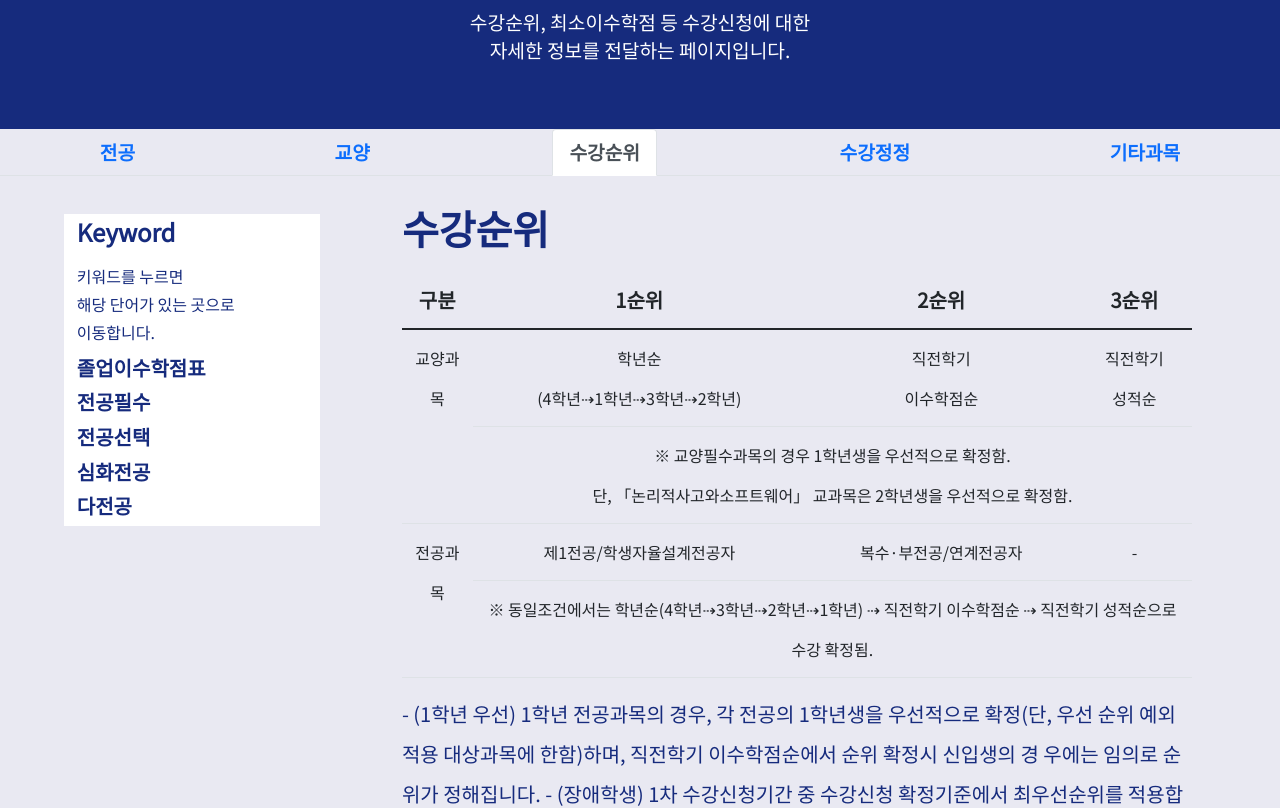
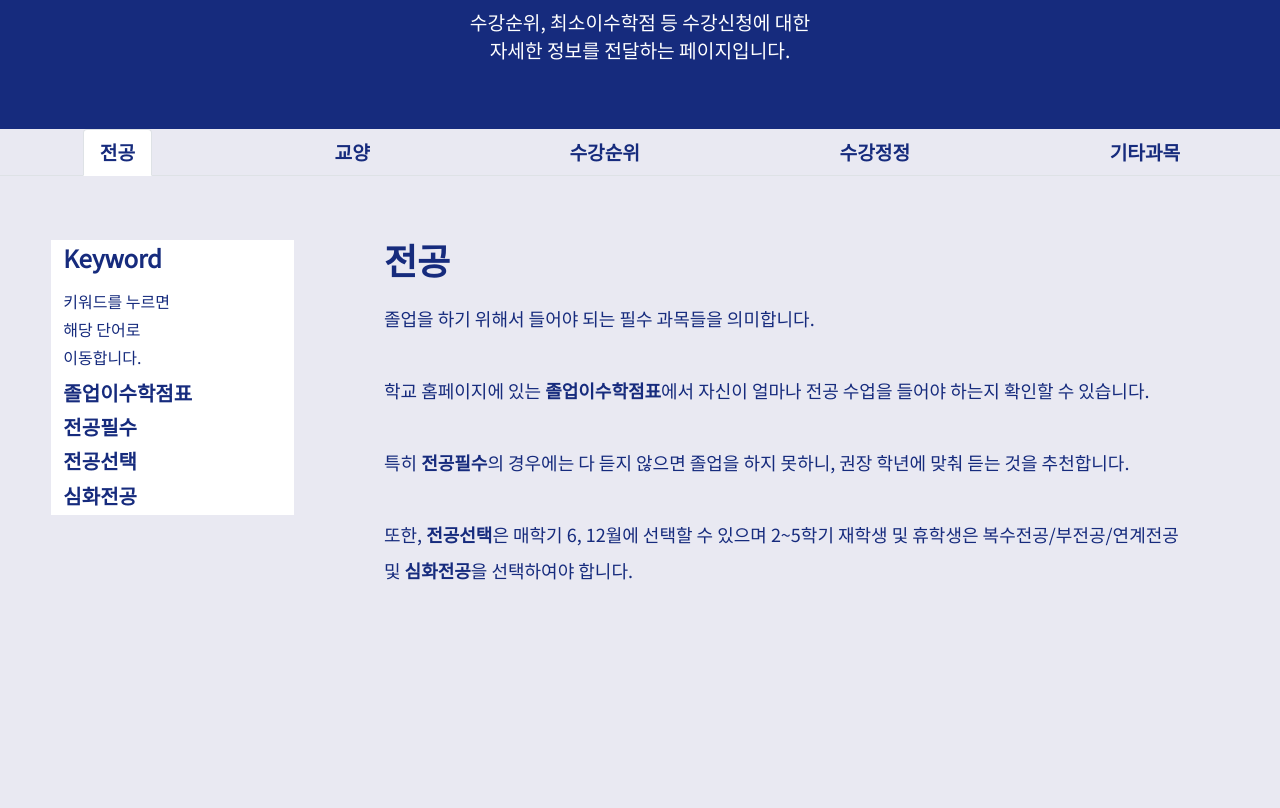
Before and after one commit to ssook1222/side-project, a React (Create React App) app: page /infoKey in a window 1280 px wide. Shown: the part 480-1288 px from the top of the page. Built offline with nearby package versions, Linux system fonts and the light colour scheme.

Commit message:
[Feature/info] UPDATE : 수강신청 설명 페이지 수정 & react-scroll install (#39)
co-authored-by: ssook <60427387+ssook1222@users.noreply.github.com>

```diff
--- a/package.json
+++ b/package.json
@@ -19,6 +19,7 @@
     "react-bootstrap": "^2.1.1",
     "react-dom": "^17.0.2",
     "react-scripts": "^5.0.0",
+    "react-scroll": "^1.8.4",
     "redux": "^4.1.2",
     "redux-persist": "^6.0.0",
     "typescript": "^4.5.5",
--- a/src/pages/infoKey/InfoKey.css
+++ b/src/pages/infoKey/InfoKey.css
@@ -1,6 +1,6 @@
 .background3 {
     background-color: #E9E9F2;
-    height:150vmin;
+    width: 100%;
 }
 
 .mb-3 {
@@ -8,26 +8,31 @@
 }
 
 #controlled-tab-tab-major {
+    color: #162B7D;
     font-weight: bold;
     font-size: 1.5vmax;
 }
 
 #controlled-tab-tab-general {
+    color: #162B7D;
     font-weight: bold;
     font-size: 1.5vmax;
 }
 
 #controlled-tab-tab-level {
+    color: #162B7D;
     font-weight: bold;
     font-size: 1.5vmax;
 }
 
 #controlled-tab-tab-change {
+    color: #162B7D;
     font-weight: bold;
     font-size: 1.5vmax;
 }
 
 #controlled-tab-tab-etc {
+    color: #162B7D;
     font-weight: bold;
     font-size: 1.5vmax;
 }
@@ -38,19 +43,19 @@
 }
 
 .tab-content {
-    width:70%;
-    float: right;
+    margin-top: -4%;
     padding-bottom: 20%;
     background-color: #E9E9F2;
 }
 
 .textIn {
-    margin-left: 2%;
+    margin-left: 30%;
+    margin-top: 8%;
 }
 
 #textTitle {
     /*font-size: 2.5vmax;*/
-    font-size: 5vmin;
+    font-size: 4.5vmin;
     font-weight: bolder;
     line-height: 1.8em;
     color: #162B7D;
@@ -59,17 +64,18 @@
 #textMain {
     margin-right: 10%;
     /*font-size: 1.25vmax;*/
-    font-size: 2.5vmin;
+    font-size: 2.25vmin;
     color: #162B7D;
     line-height: 2em;
 }
 
 .panel {
-    margin-top: 3%;
-    width: 20%;
-    margin-left: 5%;
+    margin-top: 1%;
+    margin-left: 4%;
+    width: 19%;
     background-color: white;
     color: #162B7D;
+    float: left;
 }
 
 #panel_ {
@@ -99,12 +105,6 @@
     font-size: 2.5vmin;
 }
 
-.highlighter .highlighted {
-    background-color: #ffeaa7;
-    color: #e17055;
-    font-weight: bold;
-}
-
 .KeyTable {
     text-align: center;
     font-size: 2vmin;
--- a/src/pages/infoKey/InfoKey.js
+++ b/src/pages/infoKey/InfoKey.js
@@ -1,57 +1,113 @@
 import React, {useState} from 'react';
 import {Button, Image, Tab, Table, Tabs} from 'react-bootstrap';
+import { Link } from "react-scroll";
 import Navbars from '../../navbar/Navbar';
 import Footers from '../../footer/FooterMain'
 import './InfoKey.css'
 
 function ControlledTabs(props) {
     const [key, setKey] = useState('');
-    var str = '졸업을 하기 위해서 들어야 되는 필수 과목들,\n' +
-        '학교 홈페이지에 있는 졸업이수학점표에서 자신이 얼마나 전공 수업을 들어야 하는지 확인할 수 있습니다.\n' +
-        '특히 전공필수의 경우에는 다 듣지 않으면 졸업을 하지 못하니, 권장 학년에 맞춰 듣는 것을 추천합니다.'
-
-    str = str.replace(/\\r\\n|\\n\\r/gm, "<br>")
 
     return (
         <Tabs
             id="controlled-tab"
-            defaultActiveKey="level"
+            defaultActiveKey="major"
             onSelect={(k) => setKey(k)}
             className="mb-3">
 
             <Tab eventKey="major" title="전공" >
+                <div className="panel">
+                    <div id="panel_">
+                        <div id = "panelTitle"><strong>Keyword</strong></div>
+                        <div id = "panelInfo">키워드를 누르면<br /> 해당 단어로 <br /> 이동합니다.</div>
+
+                        <Link to = "major_1" spy = {true} smooth = {true}>
+                            <Button id = "panelBtn">졸업이수학점표</Button><br />
+                        </Link>
+                        <Link to = "major_2" spy = {true} smooth = {true}>
+                            <Button id = "panelBtn">전공필수</Button><br />
+                        </Link>
+                        <Link to = "major_3" spy = {true} smooth = {true}>
+                            <Button id = "panelBtn">전공선택</Button><br />
+                        </Link>
+                        <Link to = "major_4" spy = {true} smooth = {true}>
+                            <Button id = "panelBtn">심화전공</Button><br />
+                        </Link>
+                    </div>
+                </div>
+
                 <div className="textIn">
                     <h5 id="textTitle">전공</h5>
                     <h6 id="textMain">
-                        <Highlighter highlight={props.clickBtn} >
-                            졸업을 하기 위해서 들어야 되는 필수 과목들, \n
-                            학교 홈페이지에 있는 졸업이수학점표에서 자신이 얼마나 전공 수업을 들어야 하는지 확인할 수 있습니다.
-                            특히 전공필수의 경우에는 다 듣지 않으면 졸업을 하지 못하니, 권장 학년에 맞춰 듣는 것을 추천합니다.
-                        </Highlighter>
+                        졸업을 하기 위해서 들어야 되는 필수 과목들을 의미합니다. <br /><br />
+                        학교 홈페이지에 있는 <strong id = "major_1">졸업이수학점표</strong>에서 자신이 얼마나 전공 수업을 들어야 하는지 확인할 수 있습니다.<br /><br />
+                        특히 <strong id = "major_2">전공필수</strong>의 경우에는 다 듣지 않으면 졸업을 하지 못하니, 권장 학년에 맞춰 듣는 것을 추천합니다.<br/><br />
+                        또한, <strong id = "major_3">전공선택</strong>은 매학기 6, 12월에 선택할 수 있으며 2~5학기 재학생 및 휴학생은 복수전공/부전공/연계전공
+                        및 <strong id = "major_4">심화전공</strong>을 선택하여야 합니다.
+
                     </h6>
                 </div>
             </Tab>
 
             <Tab eventKey="general" title="교양">
+                <div className="panel">
+                    <div id="panel_">
+                        <div id = "panelTitle"><strong>Keyword</strong></div>
+                        <div id = "panelInfo">키워드를 누르면<br /> 해당 단어로 <br /> 이동합니다.</div>
+
+                        <Link to = "general_1" spy = {true} smooth = {true}>
+                            <Button id = "panelBtn">교양필수</Button><br />
+                        </Link>
+                        <Link to = "general_2" spy = {true} smooth = {true}>
+                            <Button id = "panelBtn">교양일반</Button><br />
+                        </Link>
+                        <Link to = "general_3" spy = {true} smooth = {true}>
+                            <Button id = "panelBtn">영교필</Button><br />
+                        </Link>
+                        <Link to = "general_4" spy = {true} smooth = {true}>
+                            <Button id = "panelBtn">면제</Button><br />
+                        </Link>
+                    </div>
+                </div>
+
                 <div className="textIn">
                     <h5 id="textTitle">교양</h5>
                     <h6 id="textMain">
-                        <Highlighter highlight={props.clickBtn}>
-                            교양 과목은 교양필수와 교양일반으로 나뉩니다.
-                            교양필수과목은 과멱별로 지정된 학년과 학기에 이수를 완료하는 것이 좋으며, 해당 과목으로는
-                            융합적 사고와 글쓰기, 비판적 사고와 토론, 세계시민교육과 리더십, 진로탐색과 역량개발, 논리적 사고와 소프트웨어와
-                            영어 교양필수과목들이 존재합니다.
-                            단, 영어 교양필수 과목은 공인영어성적을 가지고 있거나 영어권 국가의 국적 학생의 경우 이수를 면제해줍니다.
-                        </Highlighter>
-                        <br /> 자세한 내용은
+                        교양 과목은 <strong id="general_1">교양필수</strong>와 <strong id="general_2">교양일반</strong>으로 나뉩니다.<br /><br />
+                        <strong id="general_1">교양필수</strong>과목은 과목별로 지정된 학년과 학기에 이수를 완료하는 것이 좋으며, 해당 과목으로는
+                        융합적 사고와 글쓰기, 비판적 사고와 토론, 세계시민교육과 리더십, 진로탐색과 역량개발, 논리적 사고와 소프트웨어와
+                        <strong id="general_3"> 영어교양필수과목(영교필)</strong>들이 존재합니다.<br />
+                        단, <strong id="general_3">영어교양필수과목(영교필)</strong>은 공인영어성적을 가지고 있거나
+                        영어권 국가의 국적 학생의 경우 이수를  <strong id="general_4">면제</strong>해줍니다.<br /><br />
+                        자세한 내용은
                         <a href={"https://www.sookmyung.ac.kr/sookmyungkr/1866/subview.do"}>
-                             *학교홈페이지&gt;학사정보&gt;교육과정&gt;교양교육과정
+                            *학교홈페이지&gt;학사정보&gt;교육과정&gt;교양교육과정
                         </a>에서 확인할 수 있습니다.
                     </h6>
                 </div>
             </Tab>
 
             <Tab eventKey="level" title="수강순위">
+                <div className="panel">
+                    <div id="panel_">
+                        <div id = "panelTitle"><strong>Keyword</strong></div>
+                        <div id = "panelInfo">키워드를 누르면<br /> 해당 단어로 <br /> 이동합니다.</div>
+
+                        <Link to = "level_1" spy = {true} smooth = {true}>
+                            <Button id = "panelBtn">교양</Button><br />
+                        </Link>
+                        <Link to = "level_2" spy = {true} smooth = {true}>
+                            <Button id = "panelBtn">복수전공</Button><br />
+                        </Link>
+                        <Link to = "level_3" spy = {true} smooth = {true}>
+                            <Button id = "panelBtn">부전공</Button><br />
+                        </Link>
+                        <Link to = "level_4" spy = {true} smooth = {true}>
+                            <Button id = "panelBtn">연계전공</Button><br />
+                        </Link>
+                    </div>
+                </div>
+
                 <div className="textIn">
                     <h5 id="textTitle">수강순위</h5>
                     <h6 id="textMain">
@@ -73,14 +129,15 @@ function ControlledTabs(props) {
                                 <td>직전학기<br />성적순</td>
                             </tr>
                             <tr>
-                                <td colSpan="3">※ 교양필수과목의 경우 1학년생을 우선적으로 확정함.<br />
+                                <td colSpan="3">※ <strong id="level_1">교양</strong>필수과목의 경우 1학년생을 우선적으로 확정함.<br />
                                     단, 「논리적사고와소프트웨어」 교과목은 2학년생을 우선적으로 확정함.</td>
                             </tr>
                             <tr>
                                 <td rowSpan="2">전공과목</td>
                                 <td>제1전공/학생자율설계전공자</td>
-                                <td>복수·부전공/연계전공자</td>
-                                <td>-</td>
+                                <td><strong id="level_2">복수</strong>·<strong id="level_3">부전공</strong>
+                                    /<strong id="level_4">연계전공</strong>자</td>
+                                <td></td>
                             </tr>
                             <tr>
                                 <td colSpan="3">※ 동일조건에서는 학년순(4학년⇢3학년⇢2학년⇢1학년)
@@ -89,63 +146,93 @@ function ControlledTabs(props) {
                             </tbody>
                         </Table>
 
-                        <Highlighter highlight={props.clickBtn}>
-                            - (1학년 우선) 1학년 전공과목의 경우, 각 전공의 1학년생을 우선적으로 확정(단, 우선 순위 예외적용 대상과목에 한함)하며,
-                            직전학기 이수학점순에서 순위 확정시 신입생의 경 우에는 임의로 순위가 정해집니다.
-                            - (장애학생) 1차 수강신청기간 중 수강신청 확정기준에서 최우선순위를 적용합니다.
-                            - (연계전공 인정 교양과목) 연계전공에서 인정하는 교양과목은 연계전공 이수자(2순위)⇢직전학기 이수학점(3순위) 순으로 적용합니다.
-                            - (수강탈락) 1차 수강신청에서 탈락 시 학년별 수강정정 우선기간 정정 가능합니다.
-                        </Highlighter>
+                        ◉ (1학년 우선) 1학년 전공과목의 경우,
+                        각 전공의 1학년생을 우선적으로 확정(단, 우선 순위 예외적용 대상과목에 한함)하며,
+                        직전학기 이수학점순에서 순위 확정시 신입생의 경우에는 임의로 순위가 정해집니다.<br /><br />
+                        ◉ (장애학생) 1차 수강신청기간 중 수강신청 확정기준에서 최우선순위를 적용합니다.<br /><br />
+                        ◉ (<strong id="level_4">연계전공</strong> 인정 <strong id="level_1">교양</strong>과목)
+                        <strong id="level_4"> 연계전공</strong>에서 인정하는 <strong id="level_1">교양</strong>과목은
+                        <strong id="level_4"> 연계전공</strong> 이수자(2순위)⇢직전학기 이수학점(3순위) 순으로 적용합니다.<br /><br />
+                        ◉ (수강탈락) 1차 수강신청에서 탈락 시 학년별 수강정정 우선기간 정정 가능합니다. <br />
                     </h6>
                 </div>
             </Tab>
 
             <Tab eventKey="change" title="수강정정">
+                <div className="panel">
+                    <div id="panel_">
+                        <div id = "panelTitle"><strong>Keyword</strong></div>
+                        <div id = "panelInfo">키워드를 누르면<br /> 해당 단어로 <br /> 이동합니다.</div>
+
+                        <Link to = "change_1" spy = {true} smooth = {true}>
+                            <Button id = "panelBtn">개강 전</Button><br />
+                        </Link>
+                        <Link to = "change_2" spy = {true} smooth = {true}>
+                            <Button id = "panelBtn">전체 학년</Button><br />
+                        </Link>
+                        <Link to = "change_3" spy = {true} smooth = {true}>
+                            <Button id = "panelBtn">개강 후</Button><br />
+                        </Link>
+                        <Link to = "change_4" spy = {true} smooth = {true}>
+                            <Button id = "panelBtn">선착순</Button><br />
+                        </Link>
+                    </div>
+                </div>
+
                 <div className="textIn">
                     <h5 id="textTitle">수강정정</h5>
                     <h6 id="textMain">
-                        내용
+                        수강정정은 수강신청 확정결과 조회 이후로 총 2번 모두 여석 내 "<strong id="change_4">선착순</strong>"으로 이루어집니다.<br /><br />
+                        첫번째는 <strong id="change_1">개강 전</strong> 수강정정으로, 3/4학년⇢1/2학년⇢<strong id="change_2">전체 학년</strong> 순으로 하루씩 이루어집니다.<br /><br />
+                        이때 3/4학년과 1/2학년 수강 정정 기간에는 수강탈락, 폐강과목 및 미수강 신청자만 정정이 가능합니다.
+                        <strong id="change_2"> 전체 학년</strong> 정정 기간에는 폐강, 탈락, 미수강과 관계없이
+                        <strong id="change_2"> 전체 학년</strong>이 정정 가능합니다.<br /><br />
+                        두번째는 <strong id="change_3">개강 후</strong> 수강정정으로, 이 역시 개강 후 일정 기간동안 여석 내
+                        <strong id="change_4"> 선착순</strong>으로 확정됩니다.<br />
                     </h6>
                 </div>
             </Tab>
 
             <Tab eventKey="etc" title="기타과목">
+                <div className="panel">
+                    <div id="panel_">
+                        <div id = "panelTitle"><strong>Keyword</strong></div>
+                        <div id = "panelInfo">키워드를 누르면<br /> 해당 단어로 <br /> 이동합니다.</div>
+
+                        <Link to = "etc_1" spy = {true} smooth = {true}>
+                            <Button id = "panelBtn">타학과</Button><br />
+                        </Link>
+                        <Link to = "etc_2" spy = {true} smooth = {true}>
+                            <Button id = "panelBtn">교직</Button><br />
+                        </Link>
+                        <Link to = "etc_3" spy = {true} smooth = {true}>
+                            <Button id = "panelBtn">공통</Button><br />
+                        </Link>
+                        <Link to = "etc_4" spy = {true} smooth = {true}>
+                            <Button id = "panelBtn">강의유형</Button><br />
+                        </Link>
+                    </div>
+                </div>
+
                 <div className="textIn">
                     <h5 id="textTitle">기타과목</h5>
                     <h6 id="textMain">
-                        내용
+                        수강신청 화면 탭 설명입니다.
+                        <Image
+                            style = {{width: "100%"}}
+                            src="../images/infoKey_ETC.png"/>
+                        <ColoredLine color="#162B7D" />
+                        ◉ <strong id="etc_1">타학과</strong>: 타학과의 전공 개설 과목을 조회할 수 있습니다.<br /><br />
+                        ◉ <strong id="etc_2">교직</strong>: 전체 교직 과목을 검색할 수 있으며, 교직 탭에서는 교과구분이 '교직'인 과목만 검색됩니다.
+                            학과에서 개설하는 교직 성격의 전공과목은 '전공' 탭에서 검색 가능합니다.<br /><br />
+                        ◉ <strong id="etc_3">공통</strong>: 전 학과에서 모두 전공으로 인정받는 과목을 조회할 수 있습니다. 예) 산학협동교육, 해외인턴십<br /><br />
+                        ◉ <strong id="etc_4">강의유형</strong>: 사이버, PBL, BL, 캡스톤 디자인, 프로젝트 또는 강의 언어별 개설 분반을 검색할 수 있습니다.<br />
                     </h6>
                 </div>
             </Tab>
         </Tabs>
     );
 }
-
-const Highlighter = ({children, highlight}) => {
-    if (!highlight) return children;
-    const regexp = new RegExp(highlight, 'g');
-    const matches = children.match(regexp);
-    var parts = children.split(new RegExp(`${highlight.replace()}`, 'g'));
-
-    for (var i = 0; i < parts.length; i++) {
-        if (i !== parts.length - 1) {
-            let match = matches[i];
-            while(parts[i + 1] === '') {
-                match += matches[++i];
-            }
-
-            parts[i] = (
-                <React.Fragment key={i}>
-                    {parts[i]}
-                    <span className="highlighted">
-                        {match}
-                    </span>
-                </React.Fragment>
-            );
-        }
-    }
-    return <div className="highlighter">{parts}</div>;
-};
 
 class InfoKey extends React.Component {
     state = {search: ''};
@@ -171,24 +258,22 @@ class InfoKey extends React.Component {
 
                 <div className = "background3">
                     <ControlledTabs clickBtn = {this.state.search} />
-
-                    <div className="panel">
-                        <div id="panel_">
-                            <div id = "panelTitle"><strong>Keyword</strong></div>
-                            <div id = "panelInfo">키워드를 누르면<br /> 해당 단어가 있는 곳으로<br /> 이동합니다.</div>
-                            <Button value = {'졸업이수학점표'} id = "panelBtn" onClick={this.handleOnSearch}>졸업이수학점표</Button><br />
-                            <Button value = {'전공필수'} id = "panelBtn" onClick={this.handleOnSearch}>전공필수</Button><br />
-                            <Button value = {'전공선택'} id = "panelBtn" onClick={this.handleOnSearch}>전공선택</Button><br />
-                            <Button value = {'심화전공'} id = "panelBtn" onClick={this.handleOnSearch}>심화전공</Button><br />
-                            <Button value = {'다전공'} id = "panelBtn" onClick={this.handleOnSearch}>다전공</Button><br />
-                        </div>
-                    </div>
                 </div>
 
-                <Footers></Footers>
+                <Footers />
             </div>
         )
     }
 }
 
+const ColoredLine = ({ color }) => (
+    <hr
+        style={{
+            color: color,
+            backgroundColor: color,
+            height: 2
+        }}
+    />
+);
+
 export default InfoKey;
```
Also changed, not shown: public/images/infoKey_ETC.png (added).
